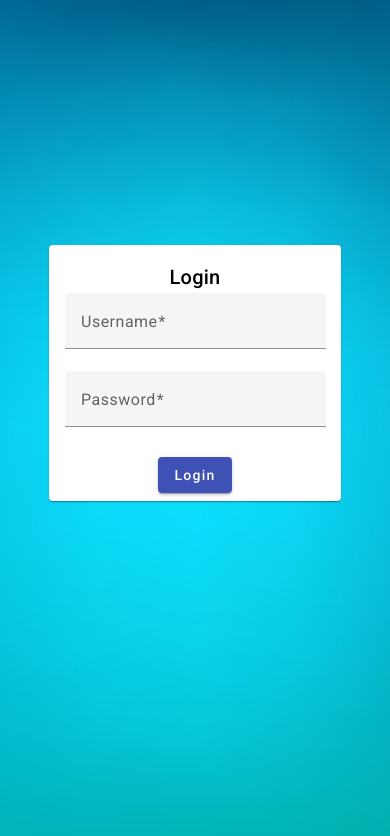
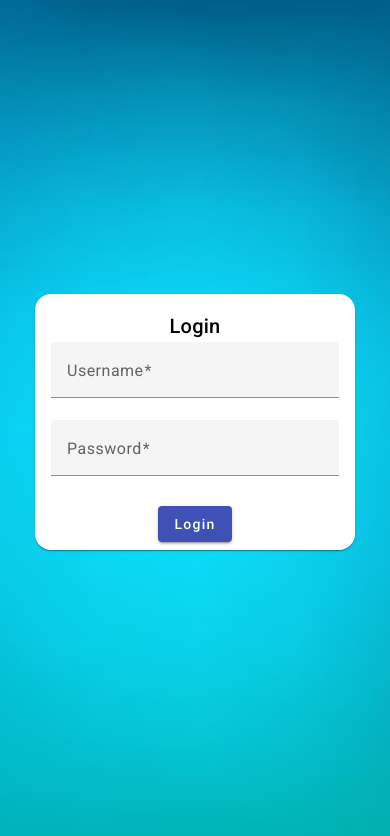
Before and after one commit to abhishekpnt/chatbot, an Angular app: page /login in a window 390 px wide. Shown: the top 836 px of the page. Built offline with nearby package versions, Linux system fonts and the light colour scheme.

Commit message:
chatbot web app - bg image and voice recored spinner animation updated

```diff
--- a/src/app/src/components/login/login.component.scss
+++ b/src/app/src/components/login/login.component.scss
@@ -1,13 +1,14 @@
 .authentication-card {
-    width: 30%;
+    width: 100%;
     margin: 0 auto;
-    position: fixed;
-    left: 35%;
-    top: 29%;
-    @media (max-width: 1023px) {
-        width: 75%;
-        left: 0;
-        right: 0;
+    border-radius: 1rem;
+    max-width: 360px;
+    position: absolute;
+    top: 50%;
+    left: 50%;
+    transform: translate(-50%, -50%);
+    @media screen and (max-width: 1023px) {
+        max-width: 320px;
     }
 }
 
```
